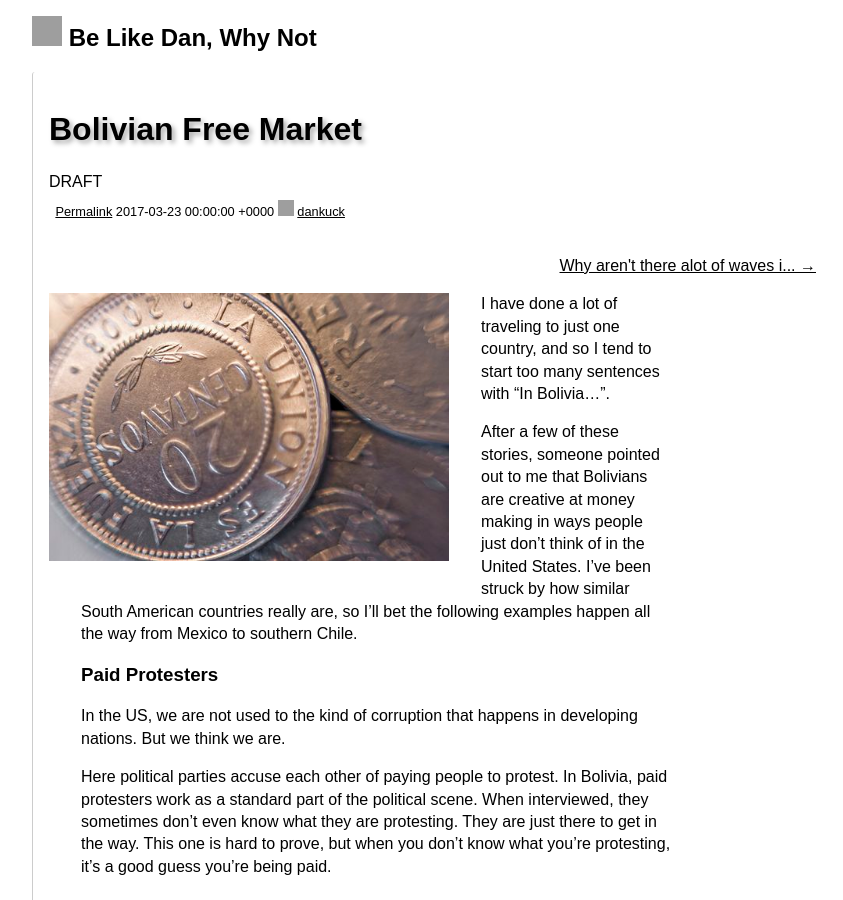
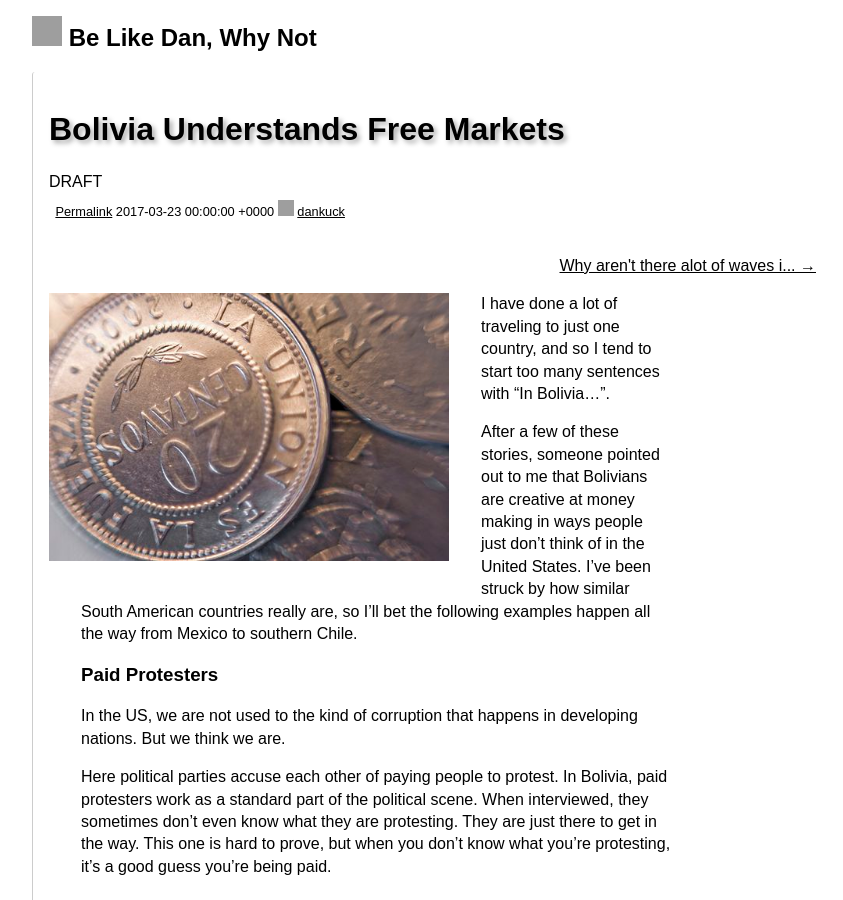
Before and after one commit to dankuck/dankuck.github.io, a Jekyll site: the page built from _posts/2017-03-23-bolivian-free-market.md, in a window 1280 px wide and 900 px high. Shown: the whole window, without its empty margins (208-1051 px from the left). Built offline with Jekyll 4.4.1, drawn with Linux system fonts in a browser that asks for light colours; grey boxes are pictures that could not be loaded.

Commit message:
Title makes a statement

```diff
--- a/_posts/2017-03-23-bolivian-free-market.md
+++ b/_posts/2017-03-23-bolivian-free-market.md
@@ -1,6 +1,6 @@
 ---
 layout: post
-title: "Bolivian Free Market"
+title: "Bolivia Understands Free Markets"
 page_img: /assets/Boliviancurrency.jpg
 page_img_desc: ""
 no_ad: 1
```
